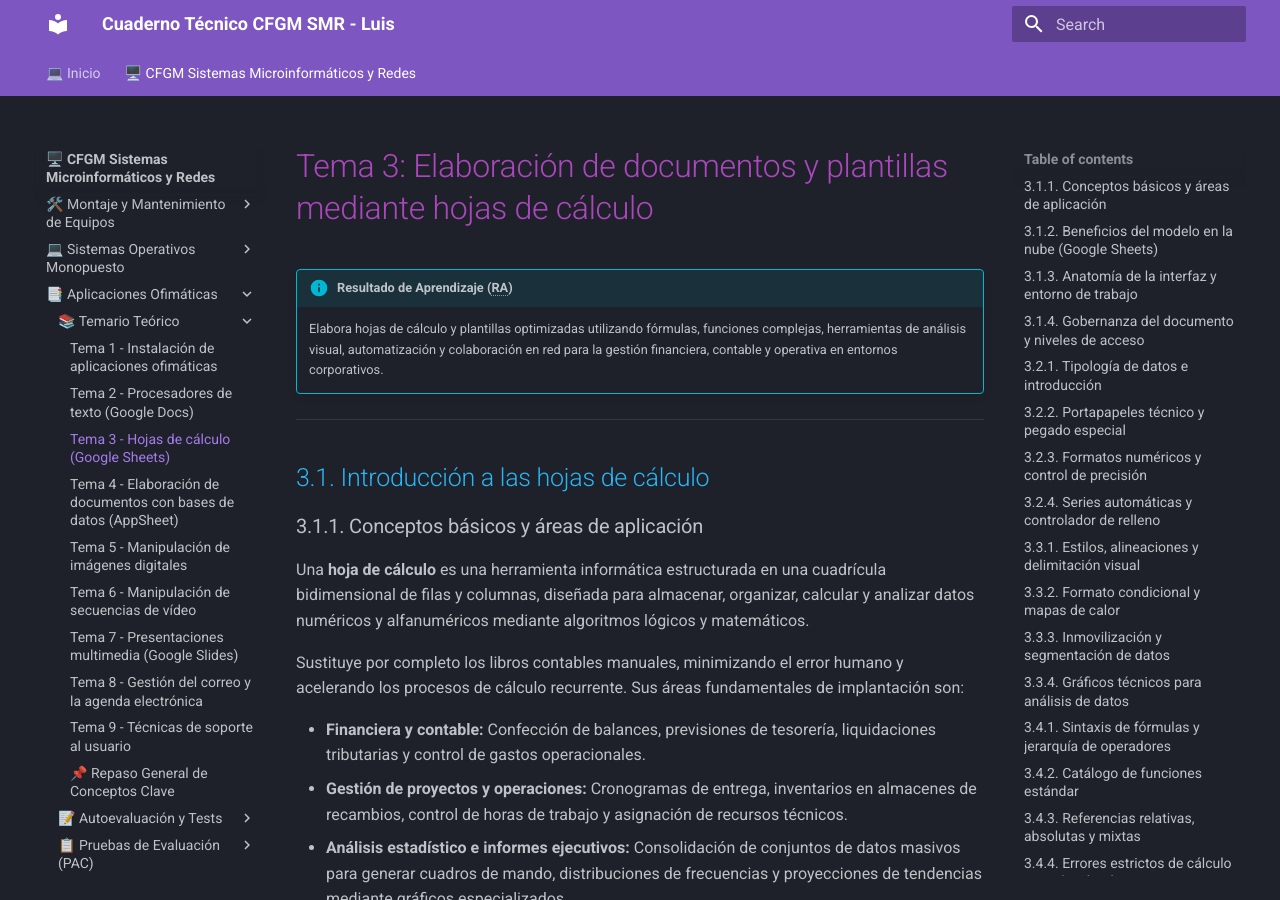
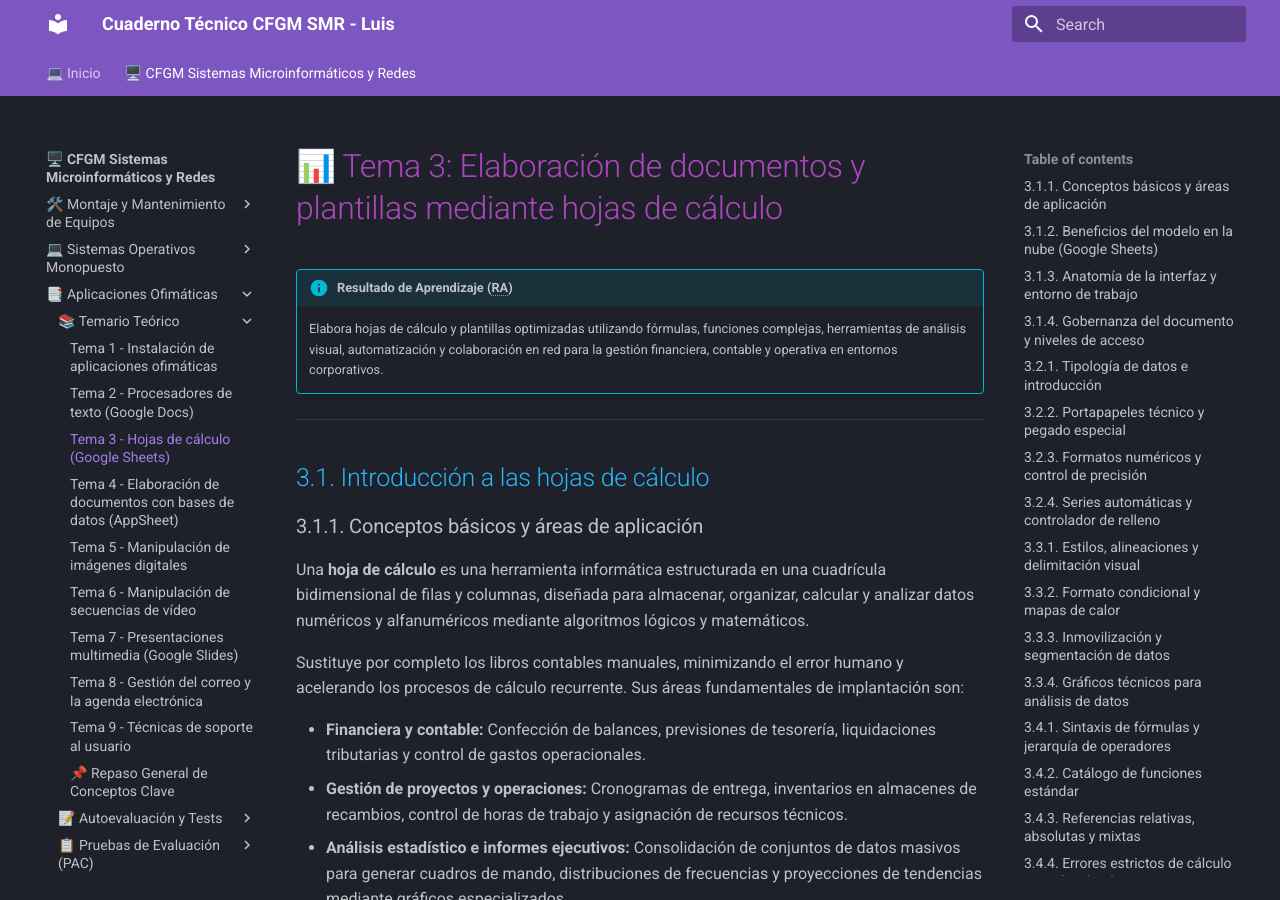
Before and after one commit to Beamspark/SMR-Apuntes, an MkDocs documentation site: the page built from docs/smr/ofimatica/tema-3.md, in a window 1280 px wide and 900 px high. Built offline with MkDocs 1.6.1 and Material for MkDocs 9.7.7, drawn with Linux system fonts in a browser that asks for light colours.

Commit message:
Update tema-3.md

```diff
--- a/docs/smr/ofimatica/tema-3.md
+++ b/docs/smr/ofimatica/tema-3.md
@@ -1,4 +1,4 @@
-<h1 style="color: #ab47bc;">Tema 3: Elaboración de documentos y plantillas mediante hojas de cálculo</h1>
+<h1 style="color: #ab47bc;">📊 Tema 3: Elaboración de documentos y plantillas mediante hojas de cálculo</h1>
 
 !!! info "Resultado de Aprendizaje (RA)"
     Elabora hojas de cálculo y plantillas optimizadas utilizando fórmulas, funciones complejas, herramientas de análisis visual, automatización y colaboración en red para la gestión financiera, contable y operativa en entornos corporativos.
```
